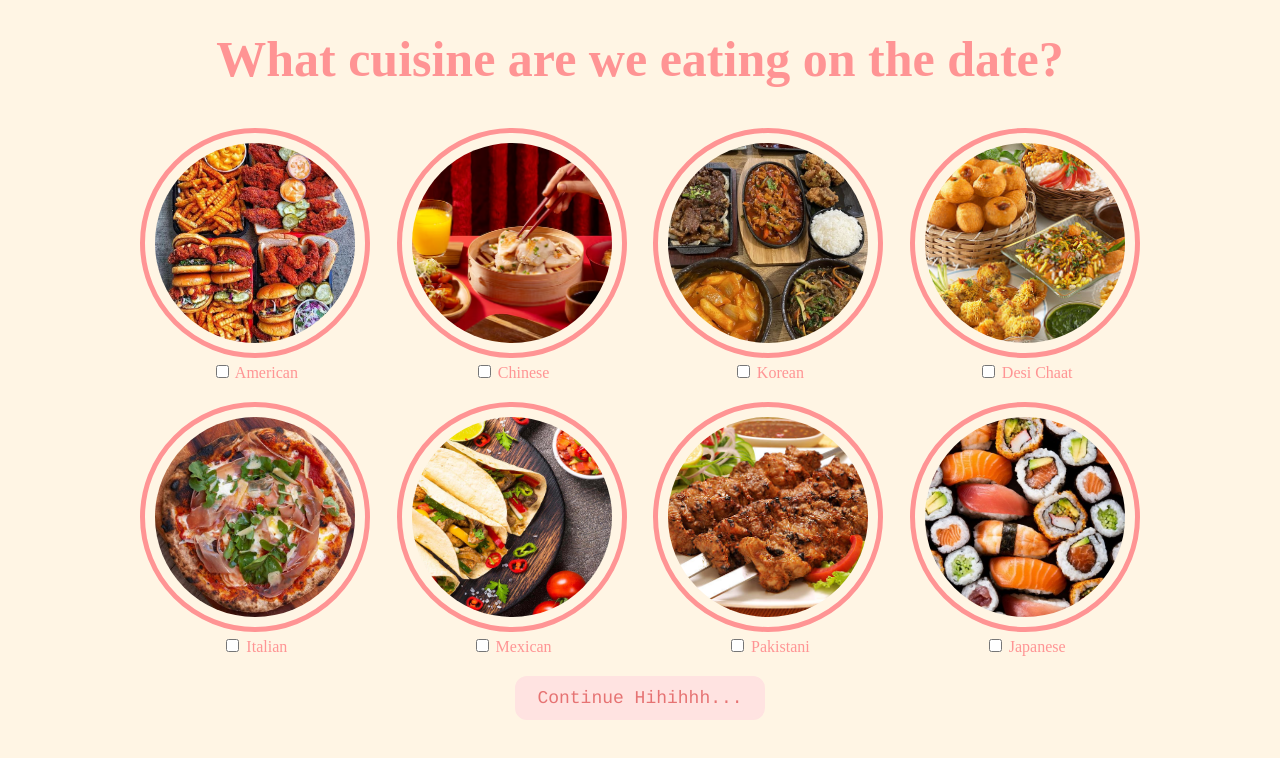
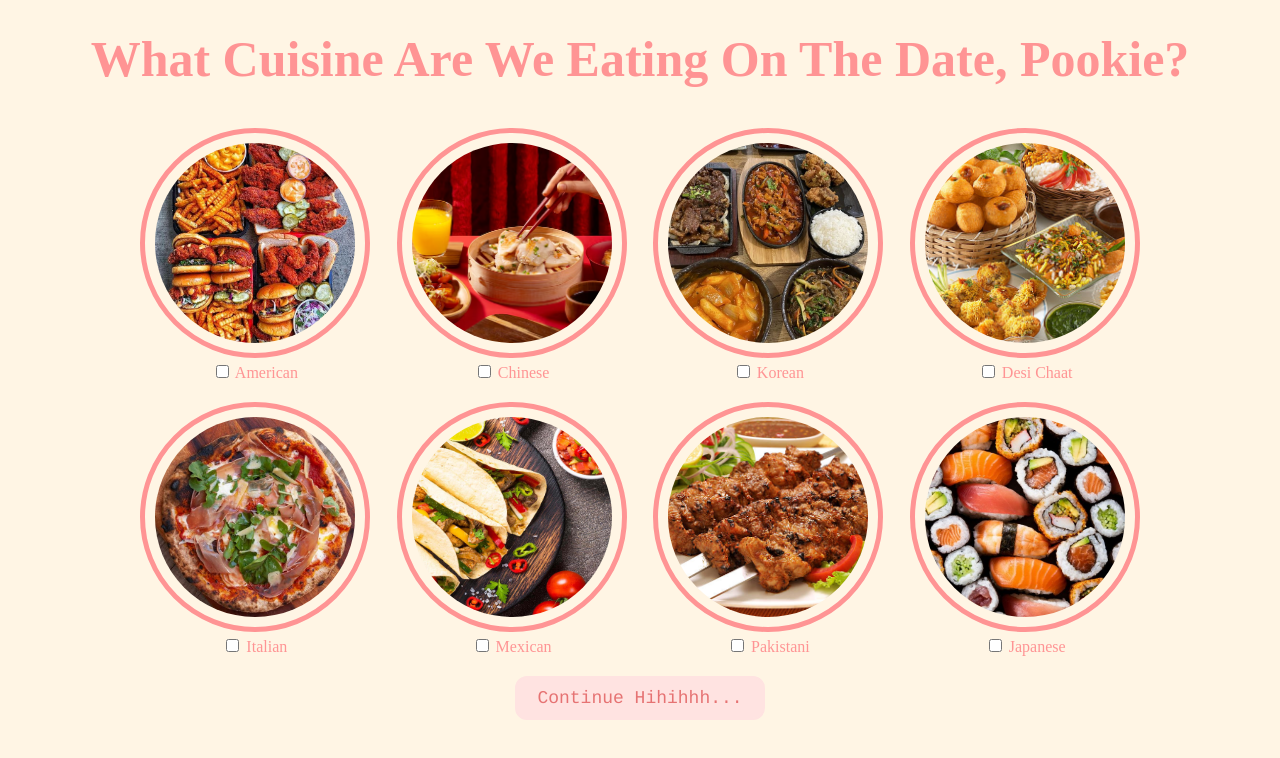
Before and after one commit to devesh-t10/valentine, a plain HTML site: page food.html in a window 1280 px wide. Drawn offline with Linux system fonts and the light colour scheme.

Commit message:
Update food.html

```diff
--- a/food.html
+++ b/food.html
@@ -8,7 +8,7 @@
   </head>
   <body>
     <div id="foodquestion">
-      <b>What cuisine are we eating on the date?</b>
+      <b>What Cuisine Are We Eating On The Date, Pookie?</b>
     </div>
 
     <div class="food-selection">
```
